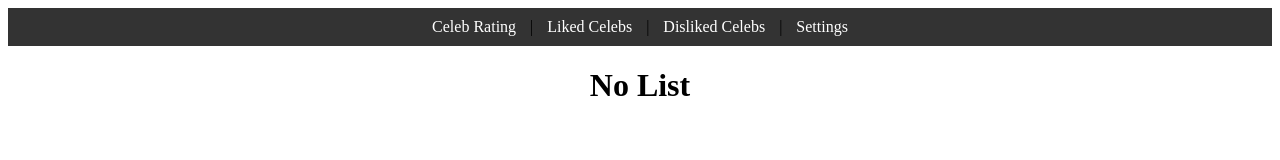
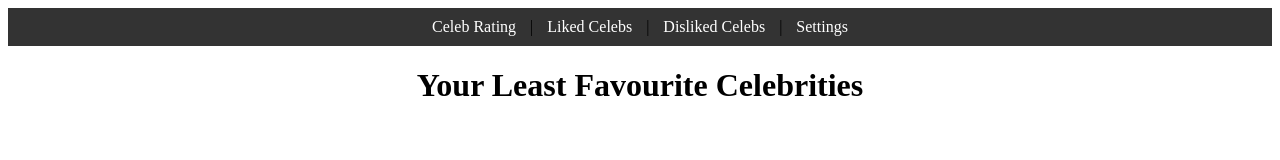
Before and after one commit to HeskeyML/like-or-dislike, a plain HTML site: page no.html in a window 1280 px wide. Drawn offline with Linux system fonts and the light colour scheme.

Commit message:
Update no.html

```diff
--- a/no.html
+++ b/no.html
@@ -13,7 +13,7 @@
         <a href="no.html">Disliked Celebs</a> |
         <a href="settings.html">Settings</a>
     </nav>
-    <h1>No List</h1>
+    <h1>Your Least Favourite Celebrities</h1>
     <div id="noList"></div>
 
     <script>
```
